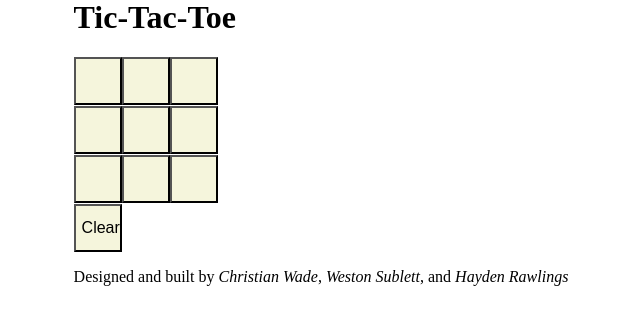
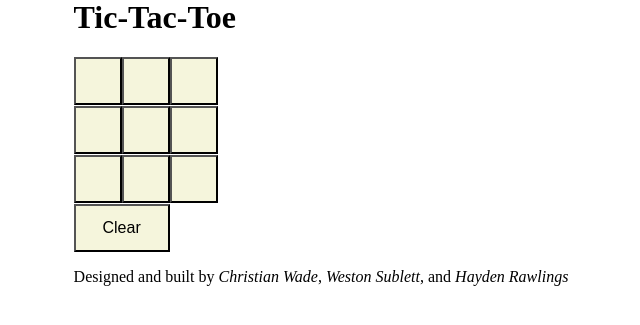
Before and after one commit to wsman217/UNO, a PHP site: page / in a window 1280 px wide. Shown: the part 260-585 px from the top of the page, without its empty margins (319-959 px from the left). Run offline with PHP 8.4, Linux system fonts and the light colour scheme.

Commit message:
Made clear button a long boi ;D

```diff
--- a/styles.css
+++ b/styles.css
@@ -32,6 +32,11 @@ button {
 
 .invalidMove {
     animation: shake .5s;
+}
+
+#buttonClear {
+    height: 3rem;
+    width: 6rem;
 }
 
 @keyframes shake {
```
